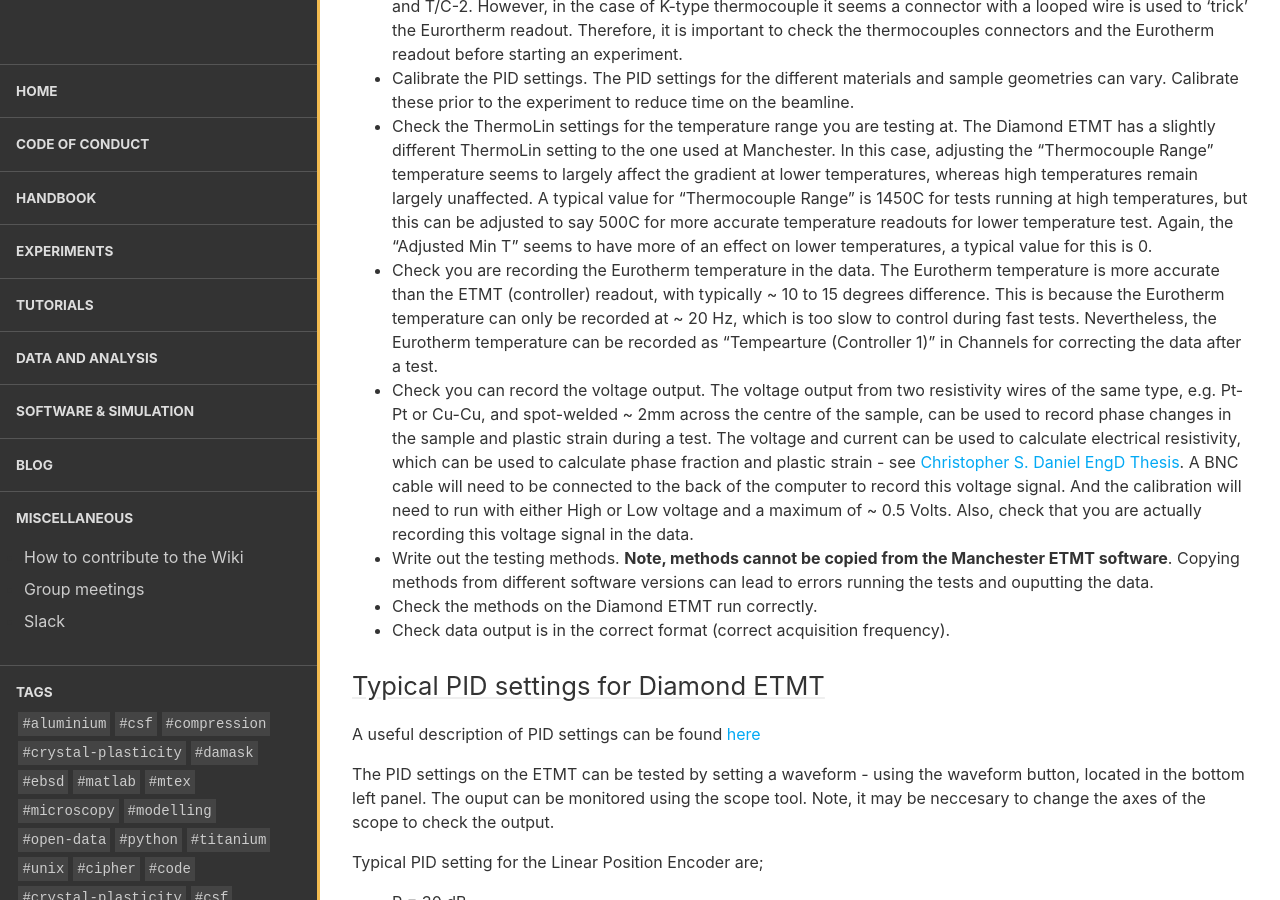
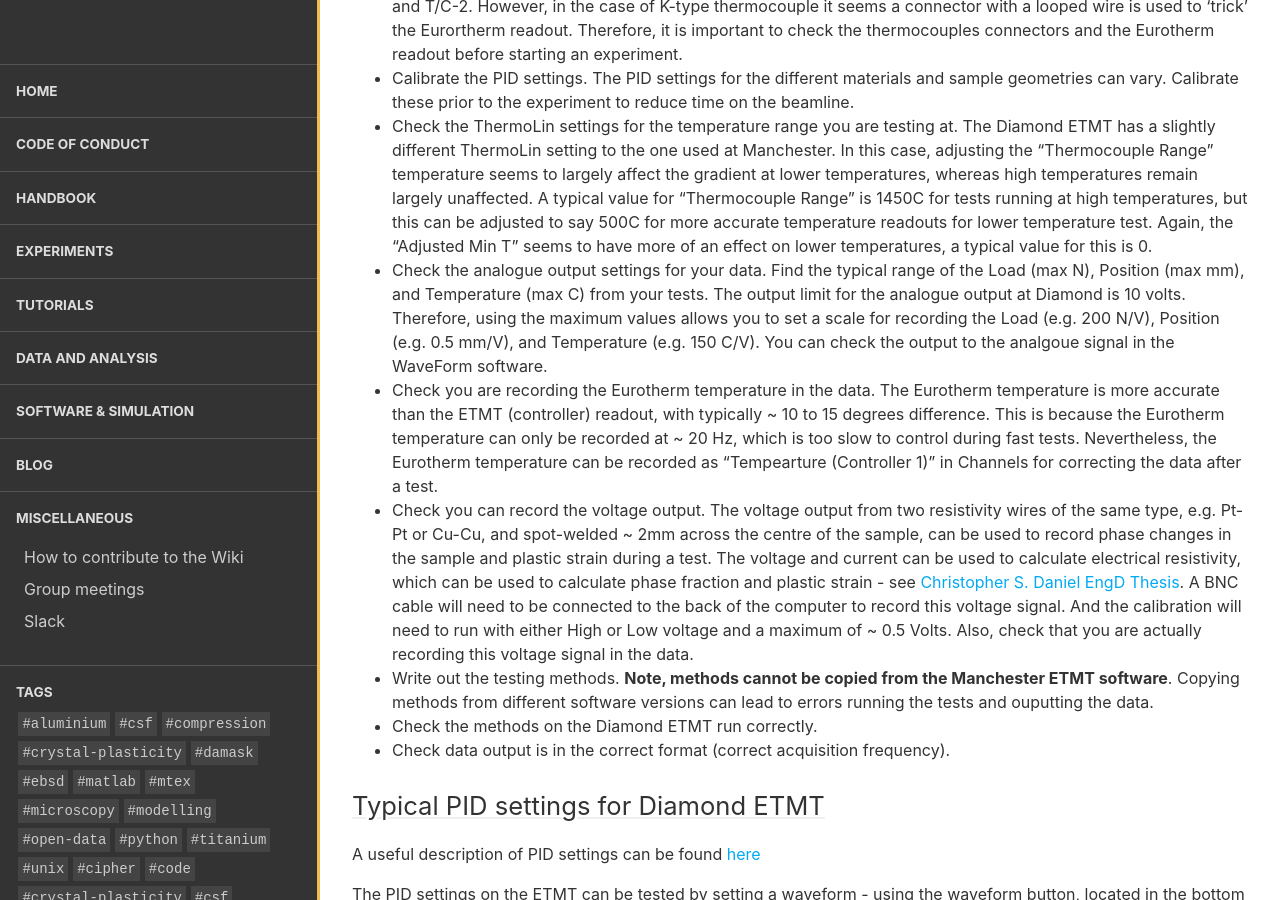
Before and after one commit to LightForm-group/wiki, a Jekyll site: the page built from collections/_tutorials/sxrd_etmt_setup.md, in a window 1280 px wide and 900 px high, scrolled down 1035 px. Built offline with Jekyll 4.4.1, drawn with Linux system fonts in a browser that asks for light colours; nearby versions of some CDN libraries.

Commit message:
Update sxrd_etmt_setup.md

```diff
--- a/collections/_tutorials/sxrd_etmt_setup.md
+++ b/collections/_tutorials/sxrd_etmt_setup.md
@@ -20,6 +20,7 @@ Practice sessions with the ETMT at Diamond should be used before the synchrotron
 - Check the connections into the computer are correct. There is a split connector for the thermocouple running into the back of the Eurotherm controller. In case of R-type the two orange connectors should connect into T/C-1 and T/C-2. However, in the case of K-type thermocouple it seems a connector with a looped wire is used to 'trick' the Eurortherm readout. Therefore, it is important to check the thermocouples connectors and the Eurotherm readout before starting an experiment.
 - Calibrate the PID settings. The PID settings for the different materials and sample geometries can vary. Calibrate these prior to the experiment to reduce time on the beamline.
 - Check the ThermoLin settings for the temperature range you are testing at. The Diamond ETMT has a slightly different ThermoLin setting to the one used at Manchester. In this case, adjusting the "Thermocouple Range" temperature seems to largely affect the gradient at lower temperatures, whereas high temperatures remain largely unaffected. A typical value for "Thermocouple Range" is 1450C for tests running at high temperatures, but this can be adjusted to say 500C for more accurate temperature readouts for lower temperature test. Again, the "Adjusted Min T" seems to have more of an effect on lower temperatures, a typical value for this is 0.
+- Check the analogue output settings for your data. Find the typical range of the Load (max N), Position (max mm), and Temperature (max C) from your tests. The output limit for the analogue output at Diamond is 10 volts. Therefore, using the maximum values allows you to set a scale for recording the Load (e.g. 200 N/V), Position (e.g. 0.5 mm/V), and Temperature (e.g. 150 C/V). You can check the output to the analgoue signal in the WaveForm software.
 - Check you are recording the Eurotherm temperature in the data. The Eurotherm temperature is more accurate than the ETMT (controller) readout, with typically ~ 10 to 15 degrees difference. This is because the Eurotherm temperature can only be recorded at ~ 20 Hz, which is too slow to control during fast tests. Nevertheless, the Eurotherm temperature can be recorded as "Tempearture (Controller 1)" in Channels for correcting the data after a test.
 - Check you can record the voltage output. The voltage output from two resistivity wires of the same type, e.g. Pt-Pt or Cu-Cu, and spot-welded ~ 2mm across the centre of the sample, can be used to record phase changes in the sample and plastic strain during a test. The voltage and current can be used to calculate electrical resistivity, which can be used to calculate phase fraction and plastic strain - see [Christopher S. Daniel EngD Thesis](https://www.research.manchester.ac.uk/portal/en/theses/an-investigation-into-the-texture-development-during-hotrolling-of-dualphase-zirconium-alloys(416cf1d6-15de-41d0-ad7c-3d0db664ae84).html). A BNC cable will need to be connected to the back of the computer to record this voltage signal. And the calibration will need to run with either High or Low voltage and a maximum of ~ 0.5 Volts. Also, check that you are actually recording this voltage signal in the data.
 - Write out the testing methods. **Note, methods cannot be copied from the Manchester ETMT software**. Copying methods from different software versions can lead to errors running the tests and ouputting the data.
```
